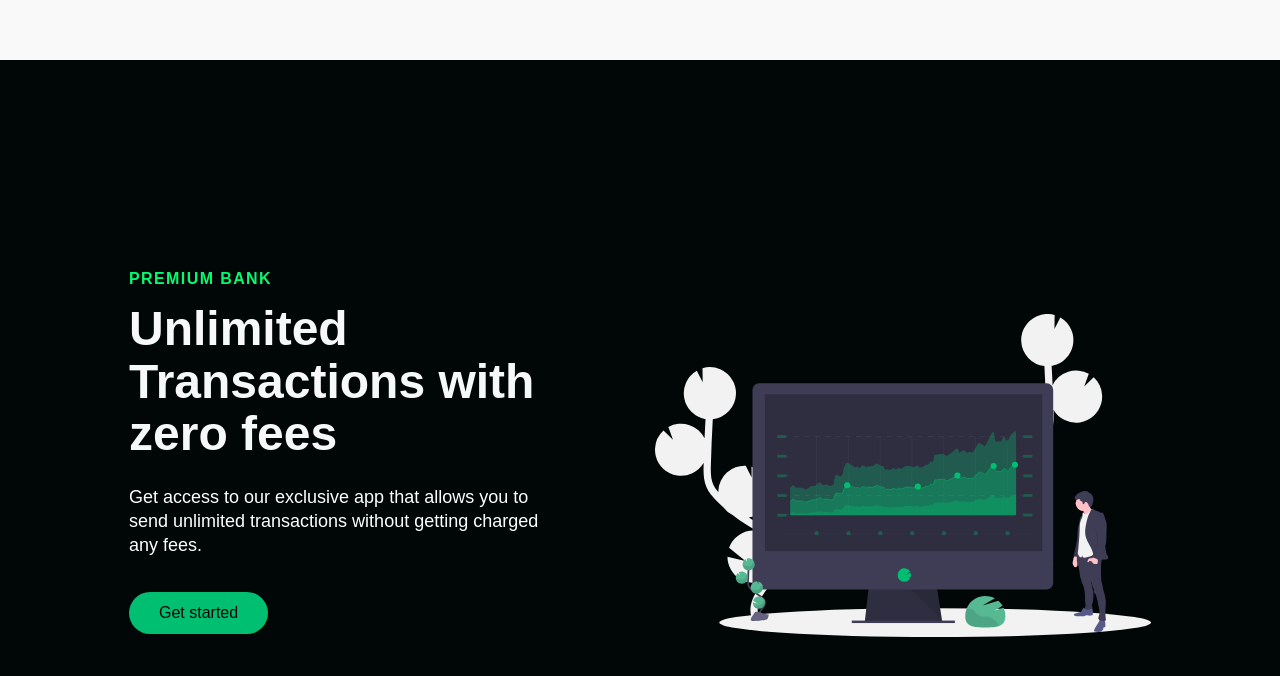
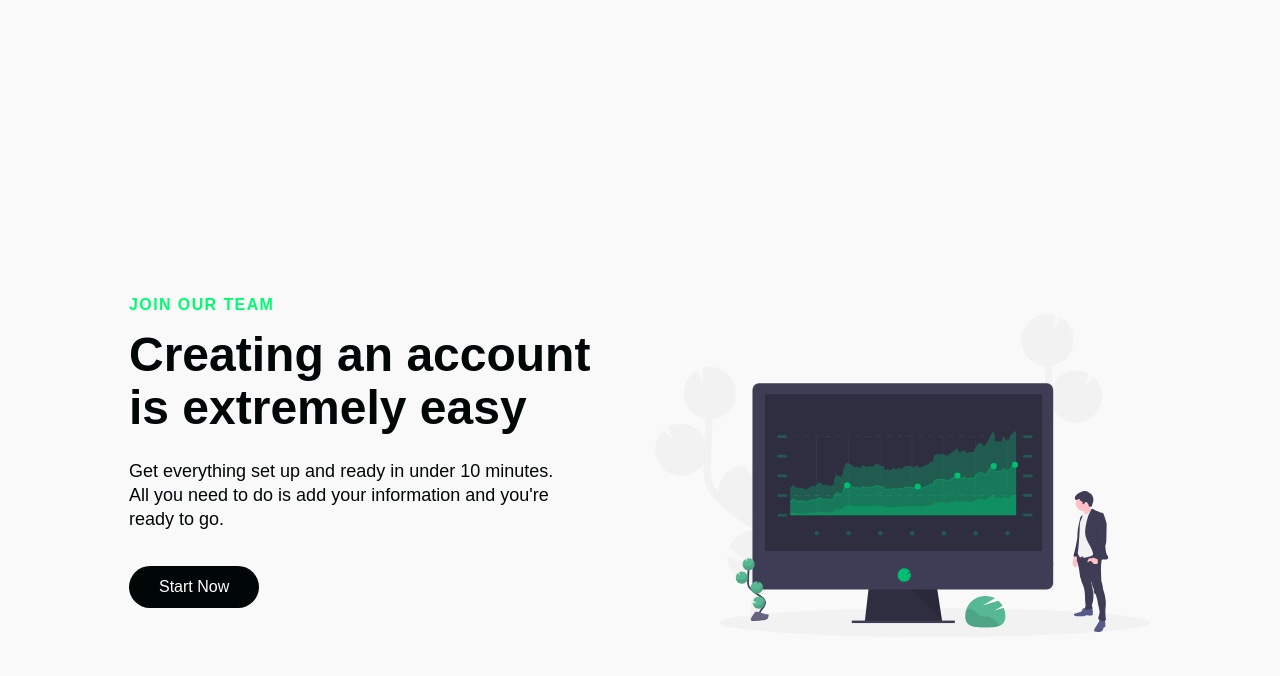
Before and after one commit to jmclain-banyan/plumbing-site-2, a React (Create React App) app: page / in a window 1280 px wide. Shown: the part 2460-3136 px from the top of the page. Built offline with nearby package versions, Linux system fonts and the light colour scheme; a web font is replaced by a local one.

Commit message:
added in content for data to pass as props for InfoSection components

```diff
--- a/src/components/InfoSection/Data.js
+++ b/src/components/InfoSection/Data.js
@@ -35,19 +35,19 @@ export const homeObjTwo = {
 };
 
 export const homeObjThree = {
-  id: "about",
-  lightBg: false,
-  lightText: true,
-  lightTextDesc: true,
-  topLine: "Premium Bank",
-  headline: "Unlimited Transactions with zero fees",
+  id: "signup",
+  lightBg: true,
+  lightText: false,
+  lightTextDesc: false,
+  topLine: "Join our Team",
+  headline: "Creating an account is extremely easy",
   description:
-    "Get access to our exclusive app that allows you to send unlimited transactions without getting charged any fees.",
-  buttonLabel: "Get started",
+    "Get everything set up and ready in under 10 minutes. All you need to do is add your information and you're ready to go.",
+  buttonLabel: "Start Now ",
   imgStart: false,
   img: require("../../images/data.svg"),
   alt: "Car",
-  dark: true,
-  primary: true,
-  darkText: false,
+  dark: false,
+  primary: false,
+  darkText: true,
 };
```
